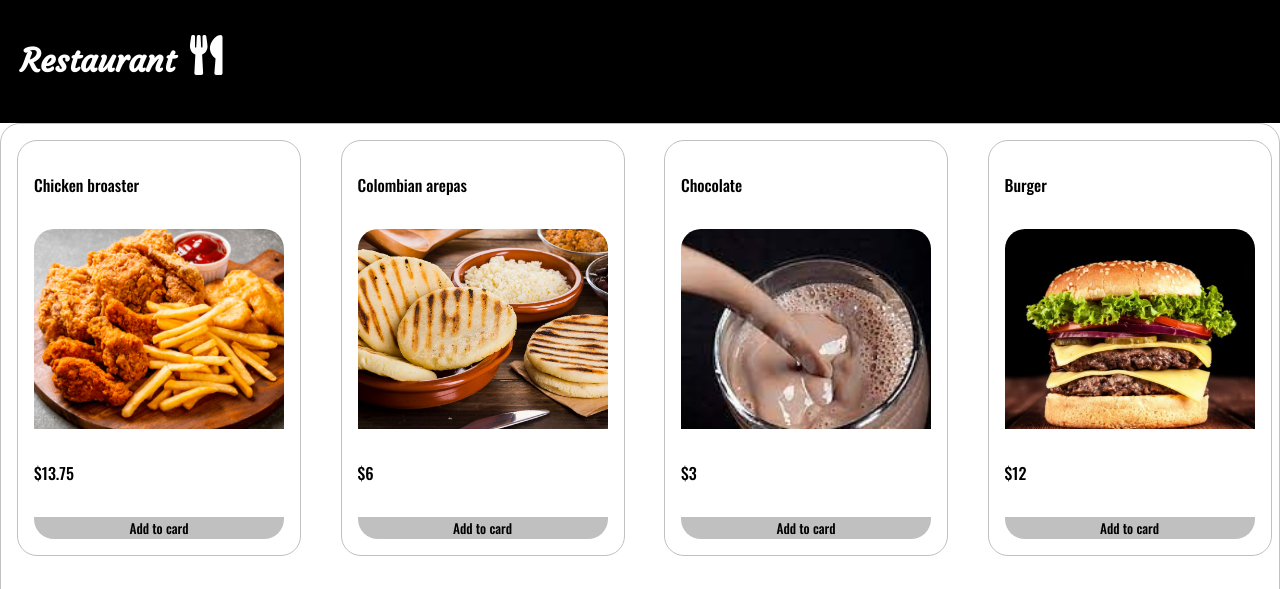
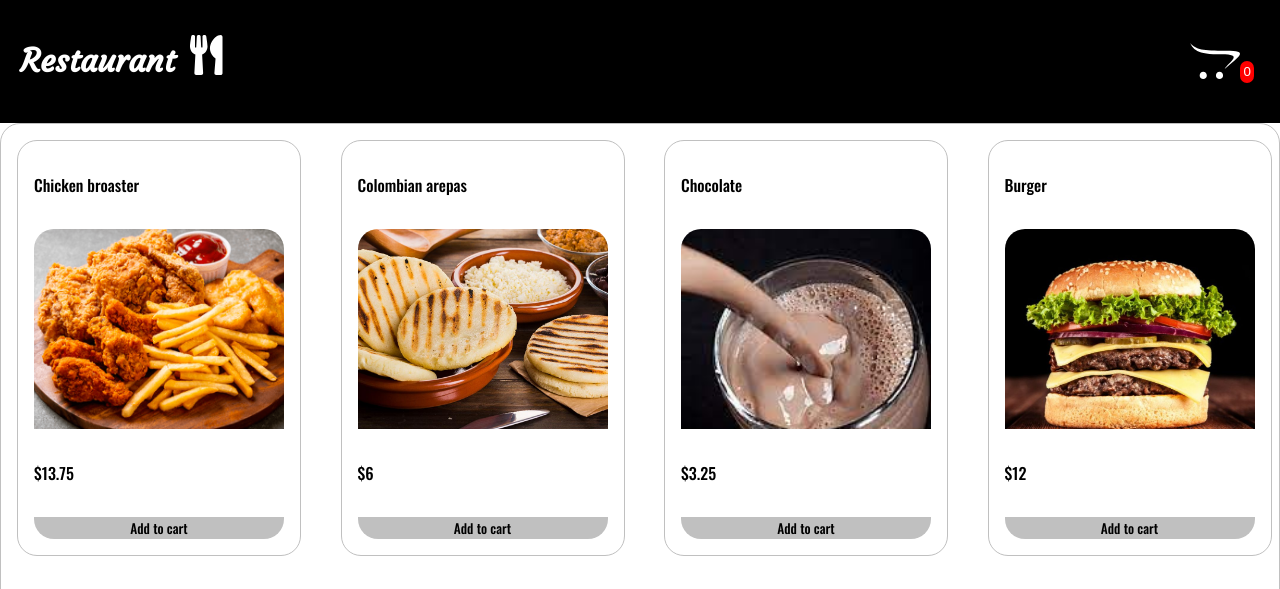
Before and after one commit to Sergio-Torres/online-restaurant, a React (Create React App) app: page / in a window 1280 px wide. Shown: the top 589 px of the page. Built offline with nearby package versions, Linux system fonts and the light colour scheme.

Commit message:
get total items

```diff
--- a/package.json
+++ b/package.json
@@ -14,6 +14,7 @@
     "@types/node": "^16.11.21",
     "@types/react": "^17.0.38",
     "@types/react-dom": "^17.0.11",
+    "bootstrap": "^5.1.3",
     "react": "^17.0.2",
     "react-dom": "^17.0.2",
     "react-scripts": "5.0.0",
--- a/src/App.tsx
+++ b/src/App.tsx
@@ -1,6 +1,5 @@
-import React from 'react';
+import {useState} from 'react';
 import logo from './logo.svg';
-//import './App.css';
 
 //Components
 import {Header} from './components/Header';
@@ -11,13 +10,19 @@ import {Wrapper} from './App.styles'
 
 function App() {
 
+  const [totalItem, setTotalItem] = useState<number>(0);
+
+  const getTotalItem = (item:number):void=>{
+      setTotalItem(totalItem+1);
+
+  }
   return (
       <Wrapper>
         <header>
-          <Header/>
+          <Header totalItem={totalItem}/>
         </header>
-        <main className='menu'>
-          <Menu />
+        <main>
+          <Menu getTotalItem={getTotalItem}/>
           slider
         </main>
       </Wrapper>
--- a/src/interfaces/CardItem.ts
+++ b/src/Types/CartItemType.ts
@@ -1,6 +1,7 @@
-export type CardItem ={
+export type CartItem ={
     id:number,
     img: string,
     name: string,
     price: number,
+    amount: number
 }
--- a/src/components/Header.styles.ts
+++ b/src/components/Header.styles.ts
@@ -6,6 +6,7 @@ import styled from 'styled-components';
 
 let backgroundColor:string = '#000';
 let fontColor:string = '#fff';
+let red:string = '#FF0000';
 
 export const Wrapper = styled.div`
     background-color: ${backgroundColor};
@@ -14,4 +15,20 @@ export const Wrapper = styled.div`
     font-family: 'Courgette', cursive;
     color: ${fontColor};
 
+    button{
+        margin: 0 0 0 auto;
+        background-color: transparent;
+        color: ${fontColor};
+        border:none;
+    }
+    span{
+
+        background-color: ${red};
+        width: 5px;
+        height: 5px;
+        border-radius: 1000px;
+
+        padding: 0.2rem;
+    }
+
 `;
--- a/src/components/Header.tsx
+++ b/src/components/Header.tsx
@@ -3,11 +3,24 @@ import { Wrapper } from "./Header.styles";
 //Icons
 import {FontAwesomeIcon} from '@fortawesome/react-fontawesome';
 import {faUtensils} from '@fortawesome/free-solid-svg-icons';
+import {faOpencart} from '@fortawesome/free-brands-svg-icons';
+
+//import {getTotalItem} from './MenuItem';
+
+type Props = {
+    totalItem: number;
+}
+
+export const Header = ({totalItem}: Props) =>(
+    <Wrapper>
+
+        <h1>Restaurant</h1>
+        <FontAwesomeIcon icon={faUtensils} style={{fontSize:'40px', padding:'15px'}}/>
+        <button>
+            <FontAwesomeIcon icon={faOpencart} style={{fontSize:'40px'}}/>
+            <span>{totalItem}</span>
+        </button>
 
 
-export const Header = () =>(
-    <Wrapper>
-        <h1>Restaurant</h1>
-        <FontAwesomeIcon icon={faUtensils} style={{fontSize:'40px', padding:'15px'}}/>
     </Wrapper>
 );
--- a/src/components/Menu.tsx
+++ b/src/components/Menu.tsx
@@ -3,7 +3,7 @@
 */
 import {useState} from 'react';
 //interface
-import {CardItem} from '../interfaces/CardItem';
+import {CartItem} from '../interfaces/CartItem';
 //components
 import {MenuItem} from './MenuItem';
 //style
@@ -18,63 +18,77 @@ import sandwichDoble from '../images/sandwichDoble.jpeg';
 import  sandwichJamon from '../images/sandwichJamon.png';
 import soda from '../images/soda.jpg';
 
-export default function Menu(){
 
-    const [items, setIte] = useState<CardItem[]>([
+
+type Props = {
+    getTotalItem: (item:number)=>void;
+}
+export default function Menu({getTotalItem}:Props){
+
+    const [items, setIte] = useState<CartItem[]>([
         {
             id: 1234,
             name: 'Chicken broaster',
             img: pollo,
-            price: 13.75
+            price: 13.75,
+            amount: 1
         },
         {
             id: 2124,
             name: 'Colombian arepas',
             img: arepa,
-            price: 6
+            price: 6,
+            amount: 1
         },
         {
             id: 1344,
             name: 'Chocolate',
             img: chocolate,
-            price: 3
+            price: 3.25,
+            amount: 1
         },
         {
             id: 1235,
             name: 'Burger',
             img: hamburguesa,
-            price: 12
+            price: 12,
+            amount: 1
+
         },
         {
             id: 7713,
             name: 'Italian sandwich',
             img: italiano,
-            price: 15
+            price: 15,
+            amount: 1
         },
         {
             id: 1885,
             name: 'Doble sandwich',
             img: sandwichDoble,
-            price: 10.25
+            price: 10.25,
+            amount: 1
         },
         {
             id: 9371,
             name: 'Ham sandwich',
             img: sandwichJamon,
-            price: 12
+            price: 12,
+            amount: 1
         },
         {
             id: 6356,
             name: 'Soda',
             img: soda,
-            price: 4.5
+            price: 4.73,
+            amount: 1
         },
     ])
     return(
         <Wrapper>
             {items?.map(item=>(
                 <div key={item.id}>
-                    <MenuItem item={item}/>
+                    <MenuItem item={item} getTotalItem={getTotalItem}/>
                 </div>
             ))}
         </Wrapper>
--- a/src/components/MenuItem.tsx
+++ b/src/components/MenuItem.tsx
@@ -1,23 +1,27 @@
 /*
-    assing the properties of each menu item, price, id, etc
+    assing the values of each menu item, price, id, etc
 */
-
+import { useState } from 'react';
 //style
 import {Wrapper} from './Menu.styles';
-//interface
-import {CardItem} from '../interfaces/CardItem';
+//types
+import {CartItem} from '../interfaces/CartItem';
 
+import {Header} from './Header';
 
 
 type Props ={
-    item:CardItem;
+    item:CartItem;
+    getTotalItem:(item:number)=>void;
 }
-export const MenuItem = ({item}: Props)=>(
+
+
+export const MenuItem = ({item, getTotalItem}: Props)=>(
     <Wrapper>
         <p>{item.name}</p>
         <img src={item.img}></img>
         <p>${item.price}</p>
-        <button>Add to card</button>
+        <button onClick={()=>{getTotalItem(item.amount)}}>Add to cart</button>
     </Wrapper>
 
 );
--- a/src/index.tsx
+++ b/src/index.tsx
@@ -4,6 +4,7 @@ import './index.css';
 import App from './App';
 import reportWebVitals from './reportWebVitals';
 
+//style
 ReactDOM.render(
   <React.StrictMode>
     <App />
```
Also changed, not shown: src/App.css (deleted, +0 -38 lines), 1 other file (tests, documents, lock files or other folders).
